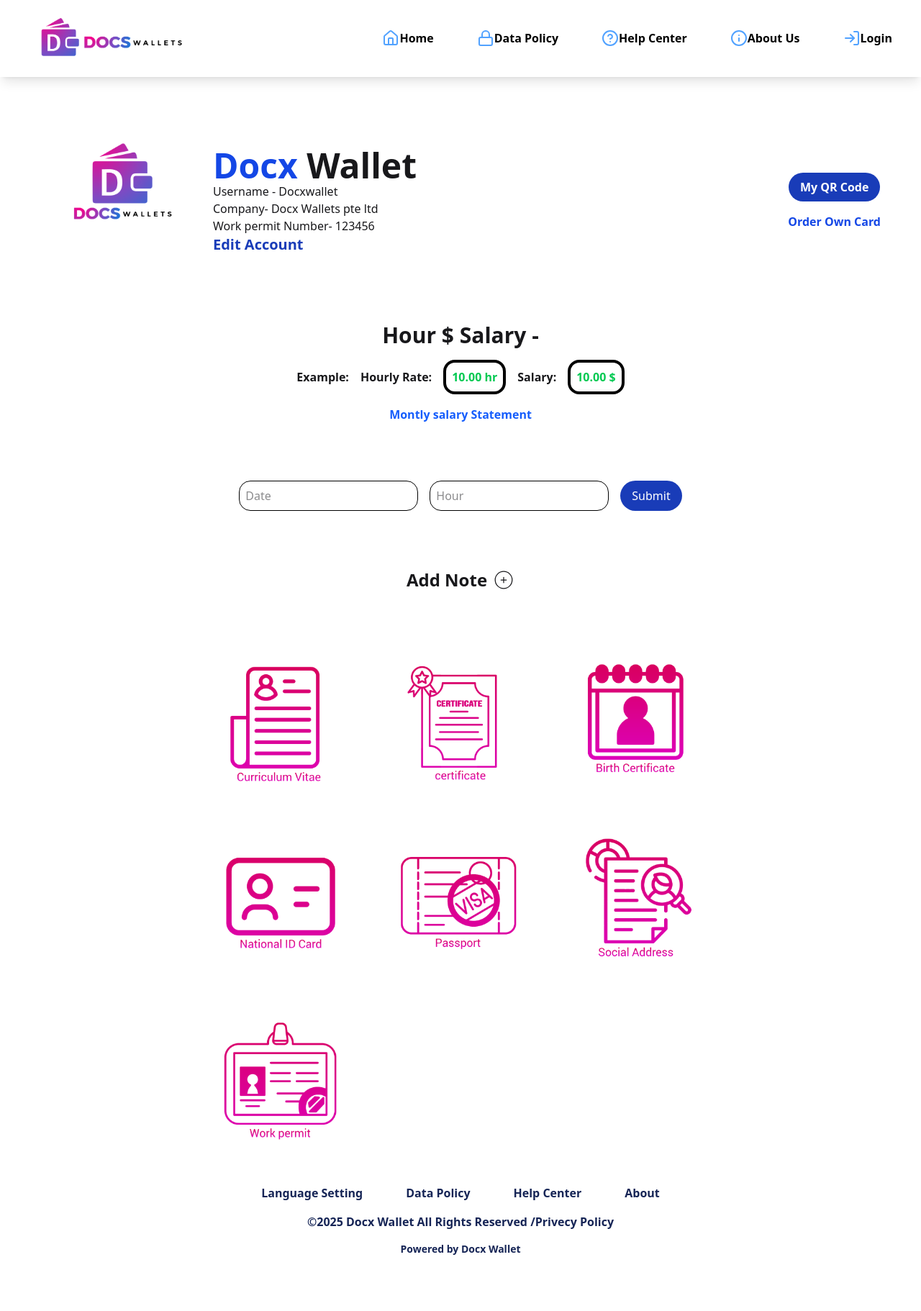
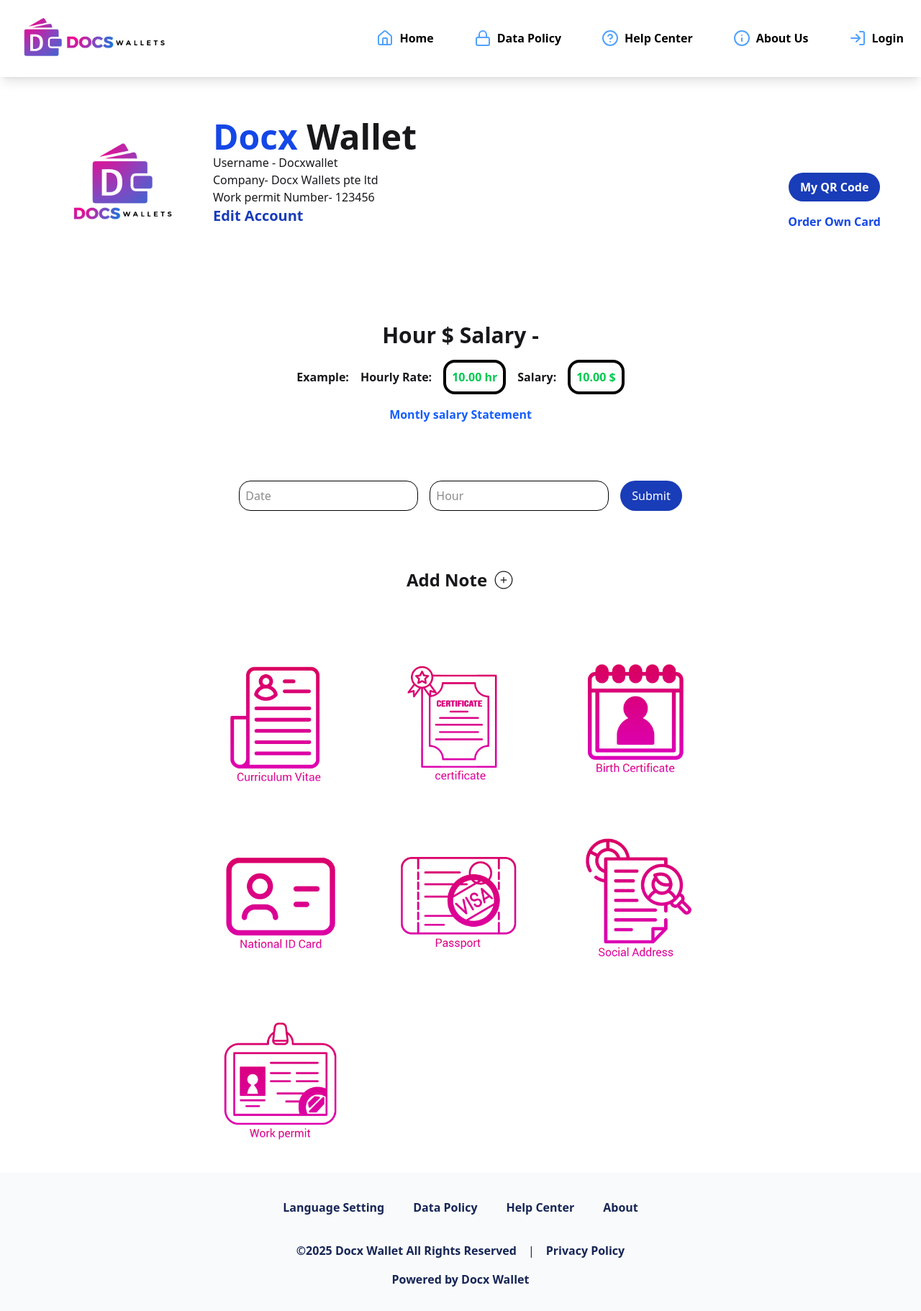
Before and after one commit to JabirBhuiyan08/Docx-Wallet, a React (Vite) app: page / in a window 1280 px wide. Shown: the whole page at 72% size. Before the commit the page ends 1762 px from the top, so only its background shows below. Built offline with nearby package versions, Linux system fonts and the light colour scheme; no server answers.

Commit message:
Responsive Home Page, Navbar, Footer

```diff
--- a/src/Footer/Footer.jsx
+++ b/src/Footer/Footer.jsx
@@ -2,24 +2,45 @@
 
 const Footer = () => {
     return (
-        <div className='flex flex-col justify-between items-center mx-auto p-4 gap-4'>
-            <div>
-                 <ul className='flex space-x-10 gap-5 font-bold text-blue-950'>
-                    <li>Language Setting</li>
-                    <li>Data Policy</li>
-                    <li>Help Center</li>
-                    <li>About</li>
-                 </ul>
+        <footer className='bg-gray-50 py-8 px-4 md:px-8'>
+            <div className='max-w-6xl mx-auto'>
+                {/* Links Row */}
+                <div className='mb-6 md:mb-8'>
+                    <ul className='flex flex-wrap justify-center gap-4 md:gap-8 lg:gap-10 font-bold text-blue-950'>
+                        <li className='hover:text-blue-600 transition-colors'>
+                            <a href="#" className='block py-1'>Language Setting</a>
+                        </li>
+                        <li className='hover:text-blue-600 transition-colors'>
+                            <a href="#" className='block py-1'>Data Policy</a>
+                        </li>
+                        <li className='hover:text-blue-600 transition-colors'>
+                            <a href="#" className='block py-1'>Help Center</a>
+                        </li>
+                        <li className='hover:text-blue-600 transition-colors'>
+                            <a href="#" className='block py-1'>About</a>
+                        </li>
+                    </ul>
+                </div>
+
+                {/* Copyright Row */}
+                <div className='flex flex-col md:flex-row justify-center items-center gap-2 md:gap-4 mb-4 text-center text-blue-950'>
+                    <p className='font-semibold'>
+                        ©2025 Docx Wallet All Rights Reserved
+                    </p>
+                    <span className='hidden md:block'>|</span>
+                    <a href="#" className='font-semibold hover:text-blue-600 transition-colors'>
+                        Privacy Policy
+                    </a>
+                </div>
+
+                {/* Powered By Row */}
+                <div className='text-center text-blue-950'>
+                    <p className='font-semibold text-sm md:text-base'>
+                        Powered by Docx Wallet
+                    </p>
+                </div>
             </div>
-            <div className='flex items-center font-semibold text-blue-950'>
-                <p>©2025 Docx Wallet All Rights Reserved
-                <span> /Privecy Policy</span></p>
-
-            </div>
-            <div className='font-semibold text-blue-950 text-sm'>
-                <p>Powered by Docx Wallet</p>
-            </div>
-        </div>
+        </footer>
     );
 };
 
--- a/src/Navbar/Navbar.jsx
+++ b/src/Navbar/Navbar.jsx
@@ -1,67 +1,142 @@
 import logo from '../assets/logo-1.png';
 import { Link, useNavigate } from "react-router-dom";
-import { HelpCircle, HomeIcon, Info, Lock, LogIn, LogOut } from 'lucide-react';
+import { HelpCircle, HomeIcon, Info, Lock, LogIn, LogOut, Menu, X } from 'lucide-react';
 import { UserCircle } from 'lucide-react';
 import useAuth from '../hooks/useAuth';
+import { useState } from 'react';
 
 const Navbar = () => {
-    const {logOut, user} = useAuth();
+    const { logOut, user } = useAuth();
     const Navigate = useNavigate();
-    const handleLogout =async() =>{
-        try{
+    const [menuOpen, setMenuOpen] = useState(false);
+
+    const handleLogout = async () => {
+        try {
             await logOut();
             Navigate('/login');
-        } catch(error){
+        } catch (error) {
             console.error('Error logging out:', error);
         }
     }
+
     return (
-        <div className='fixed top-0 w-full z-10 bg-white mx-auto p-4 pl-10 pr-10 shadow-lg'>
-            <div className='flex justify-between items-center'>
+        <div className='fixed top-0 w-full z-10 bg-white mx-auto p-4 shadow-lg'>
+            <div className='container mx-auto flex justify-between items-center'>
                 <div>
                     <Link to='/'>
-                        <img src={logo} alt="Logo" className='w-56 transition-transform duration-300 transform hover:scale-105' />
+                        <img
+                            src={logo}
+                            alt="Logo"
+                            className='w-40 md:w-56 transition-transform duration-300 transform hover:scale-105'
+                        />
                     </Link>
                 </div>
-                <div>
-                    <ul className='flex space-x-10 gap-5 font-semibold text-black'>
-                        {user? (<li className='flex justify-center items-center gap-2 hover:text-blue-500 hover:scale-105 transition-all duration-300'>
-                            <Link to='/profile' className='flex items-center'>
+
+                {/* Hamburger Icon */}
+                <div className="md:hidden z-20">
+                    <button
+                        onClick={() => setMenuOpen(!menuOpen)}
+                        aria-label="Toggle menu"
+                        className="p-2 focus:outline-none"
+                    >
+                        {menuOpen ? <X size={28} /> : <Menu size={28} />}
+                    </button>
+                </div>
+
+                {/* Mobile Menu Backdrop */}
+                {menuOpen && (
+                    <div
+                        className="fixed inset-0 bg-black bg-opacity-50 z-10 md:hidden"
+                        onClick={() => setMenuOpen(false)}
+                    />
+                )}
+
+                {/* Nav Links */}
+                <div className={`
+                    fixed md:static top-0 right-0 w-3/4 h-full md:w-auto md:h-auto
+                    bg-white md:bg-transparent shadow-lg md:shadow-none
+                    transition-transform duration-300 ease-in-out
+                    ${menuOpen ? 'translate-x-0' : 'translate-x-full'}
+                    md:translate-x-0 z-10
+                    flex items-center md:block
+                `}>
+                    <ul className='
+                        w-full p-6 md:p-0
+                        flex flex-col md:flex-row
+                        md:space-x-6 lg:space-x-10
+                        gap-5 md:gap-0
+                        font-semibold text-black
+                    '>
+                        {user && (
+                            <li className='hover:text-blue-500 hover:scale-105 transition-all duration-300'>
+                                <Link
+                                    to='/profile'
+                                    className='flex items-center gap-2 p-2'
+                                    onClick={() => setMenuOpen(false)}
+                                >
                                     <UserCircle className='text-blue-400' /> Profile
                                 </Link>
-                        </li>):('')}
-                        <li className='flex justify-center items-center gap-2 hover:text-blue-500 hover:scale-105 transition-all duration-300'>
-                            <Link to='/' className='flex items-center'>
+                            </li>
+                        )}
+                        <li className='hover:text-blue-500 hover:scale-105 transition-all duration-300'>
+                            <Link
+                                to='/'
+                                className='flex items-center gap-2 p-2'
+                                onClick={() => setMenuOpen(false)}
+                            >
                                 <HomeIcon className='text-blue-400' /> Home
                             </Link>
                         </li>
-                        <li className='flex justify-center items-center gap-2 hover:text-blue-500 hover:scale-105 transition-all duration-300'>
-                            <Link to='/data-policy' className='flex items-center'>
+                        <li className='hover:text-blue-500 hover:scale-105 transition-all duration-300'>
+                            <Link
+                                to='/data-policy'
+                                className='flex items-center gap-2 p-2'
+                                onClick={() => setMenuOpen(false)}
+                            >
                                 <Lock className='text-blue-400' /> Data Policy
                             </Link>
                         </li>
-                        <li className='flex justify-center items-center gap-2 hover:text-blue-500 hover:scale-105 transition-all duration-300'>
-                            <Link to='/help-center' className='flex items-center'>
+                        <li className='hover:text-blue-500 hover:scale-105 transition-all duration-300'>
+                            <Link
+                                to='/help-center'
+                                className='flex items-center gap-2 p-2'
+                                onClick={() => setMenuOpen(false)}
+                            >
                                 <HelpCircle className='text-blue-400' /> Help Center
                             </Link>
                         </li>
-                        <li className='flex justify-center items-center gap-2 hover:text-blue-500 hover:scale-105 transition-all duration-300'>
-                            <Link to='/about-us' className='flex items-center'>
+                        <li className='hover:text-blue-500 hover:scale-105 transition-all duration-300'>
+                            <Link
+                                to='/about-us'
+                                className='flex items-center gap-2 p-2'
+                                onClick={() => setMenuOpen(false)}
+                            >
                                 <Info className='text-blue-400' /> About Us
                             </Link>
                         </li>
-                        {!user?
-                        (<li className='flex justify-center items-center gap-2 hover:text-blue-500 hover:scale-105 transition-all duration-300'>
-                            <Link to='/login' className='flex items-center'>
+                        {!user ? (
+                            <li className='hover:text-blue-500 hover:scale-105 transition-all duration-300'>
+                                <Link
+                                    to='/login'
+                                    className='flex items-center gap-2 p-2'
+                                    onClick={() => setMenuOpen(false)}
+                                >
                                     <LogIn className='text-blue-400' /> Login
                                 </Link>
-                        </li>):(
-                        <li className='flex justify-center items-center gap-2 hover:text-blue-500 hover:scale-105 transition-all duration-300' >
-                            <button onClick={handleLogout} className='flex items-center'>
+                            </li>
+                        ) : (
+                            <li className='hover:text-blue-500 hover:scale-105 transition-all duration-300'>
+                                <button
+                                    onClick={() => {
+                                        handleLogout();
+                                        setMenuOpen(false);
+                                    }}
+                                    className='flex items-center gap-2 p-2 w-full'
+                                >
                                     <LogOut className='text-blue-400' /> Logout
                                 </button>
-
-                        </li>)}
+                            </li>
+                        )}
                     </ul>
                 </div>
             </div>
--- a/src/Pages/Data Policy/DataPolicy.jsx
+++ b/src/Pages/Data Policy/DataPolicy.jsx
@@ -60,7 +60,7 @@
                 </div>
 
                 <div className="mt-12 text-center text-sm text-gray-500">
-                    Have questions or concerns Contact us at{" "}
+                    Have questions or concerns? Contact us at{" "}
                     <a
                         href="mailto:support@docswallet.com"
                         className="text-blue-600 underline"
--- a/src/Pages/Home/Header.jsx
+++ b/src/Pages/Home/Header.jsx
@@ -4,11 +4,12 @@
 const Header = () => {
   return (
     <>
-      <div className="flex justify-between items-center mx-auto p-4 px-10">
-        <div className="flex items-center gap-4">
-          <img src={logo} alt="" className="w-56" />
-
-          <div>
+      <div className="flex flex-col lg:flex-row justify-between items-center mx-auto p-4 lg:px-10">
+        <div className="flex flex-col lg:flex-row justify-center items-center lg:gap-4">
+          {/* Img */}
+          <img src={logo} alt="" className="lg:w-56 w-48" />
+          {/* text Part */}
+          <div className="-mt-10 mb-10">
             <h1 className="text-5xl font-bold">
               <span className="text-blue-700 font-bold">Docx</span> Wallet
             </h1>
@@ -25,9 +26,7 @@
           <button className="bg-blue-800 text-white px-4 py-2 rounded-4xl">
             My QR Code
           </button>
-          <button className="text-blue-700">
-            Order Own Card
-          </button>
+          <button className="text-blue-700">Order Own Card</button>
         </div>
       </div>
     </>
--- a/src/Pages/Home/HourSalary.jsx
+++ b/src/Pages/Home/HourSalary.jsx
@@ -7,7 +7,7 @@
         <div className="text-3xl font-bold">
           <h1>Hour $ Salary -</h1>
         </div>
-        <div className="flex gap-4 items-center">
+        <div className="flex flex-col lg:flex-row gap-4 items-center">
             <h1 className="font-bold ">Example: </h1>
             <h1 className="font-bold ">Hourly Rate:</h1>
             <h1 className="border-4 border-black rounded-2xl p-2 font-bold text-green-500">10.00 hr</h1>
--- a/src/Pages/Home/SubmitHourSalary.jsx
+++ b/src/Pages/Home/SubmitHourSalary.jsx
@@ -3,7 +3,7 @@
 const SubmitHourSalary = () => {
     return (
         <div className="mt-20 mb-20">
-            <div className="flex gap-4 justify-center mt-10">
+            <div className="flex flex-col lg:flex-row gap-4 justify-center mt-10">
 
                 <input type="Number" placeholder='Date' className='border border-black
                  p-2 rounded-2xl '/>
```
Also changed, not shown: src/Pages/Home/AddNote.jsx (+8 -8 lines), src/hooks/useAxiosPublic.jsx (+7 -7 lines). Lines whose indentation alone changed are shown as unchanged.
